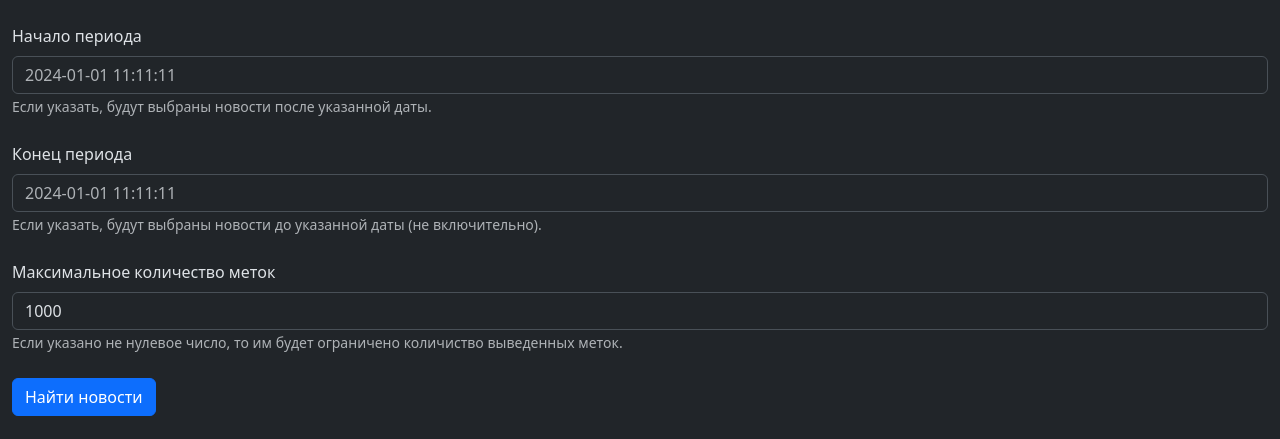
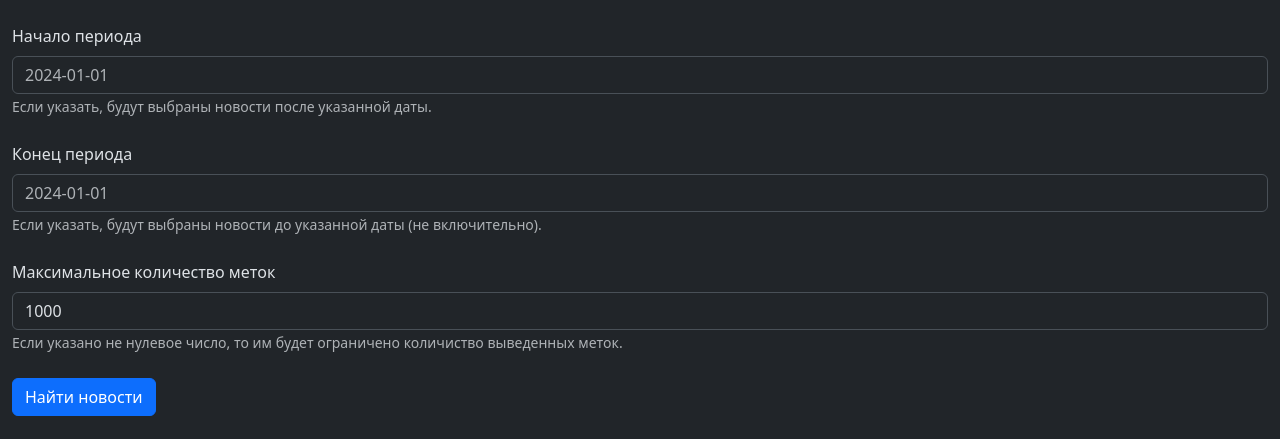
Before and after one commit to ashrov/geo_view, a Django app: page / in a window 1280 px wide. Shown: the part 57-496 px from the top of the page. Run offline with Django 5.2, Linux system fonts and the light colour scheme; some libraries are stand-ins or nearby versions.

Commit message:
Fix placeholders

```diff
--- a/geo_view/templates/search.html
+++ b/geo_view/templates/search.html
@@ -9,7 +9,7 @@
                 <input type="text"
                        class="form-control"
                        name="start"
-                       placeholder="2024-01-01 11:11:11"
+                       placeholder="2024-01-01"
                        aria-label="start"
                        value="">
                 <small class="form-text">Если указать, будут выбраны новости после указанной даты.</small>
@@ -21,7 +21,7 @@
                 <input type="text"
                        class="form-control"
                        name="end"
-                       placeholder="2024-01-01 11:11:11"
+                       placeholder="2024-01-01"
                        aria-label="start"
                        value="">
                 <small class="form-text">Если указать, будут выбраны новости до указанной даты (не включительно).</small>
```
